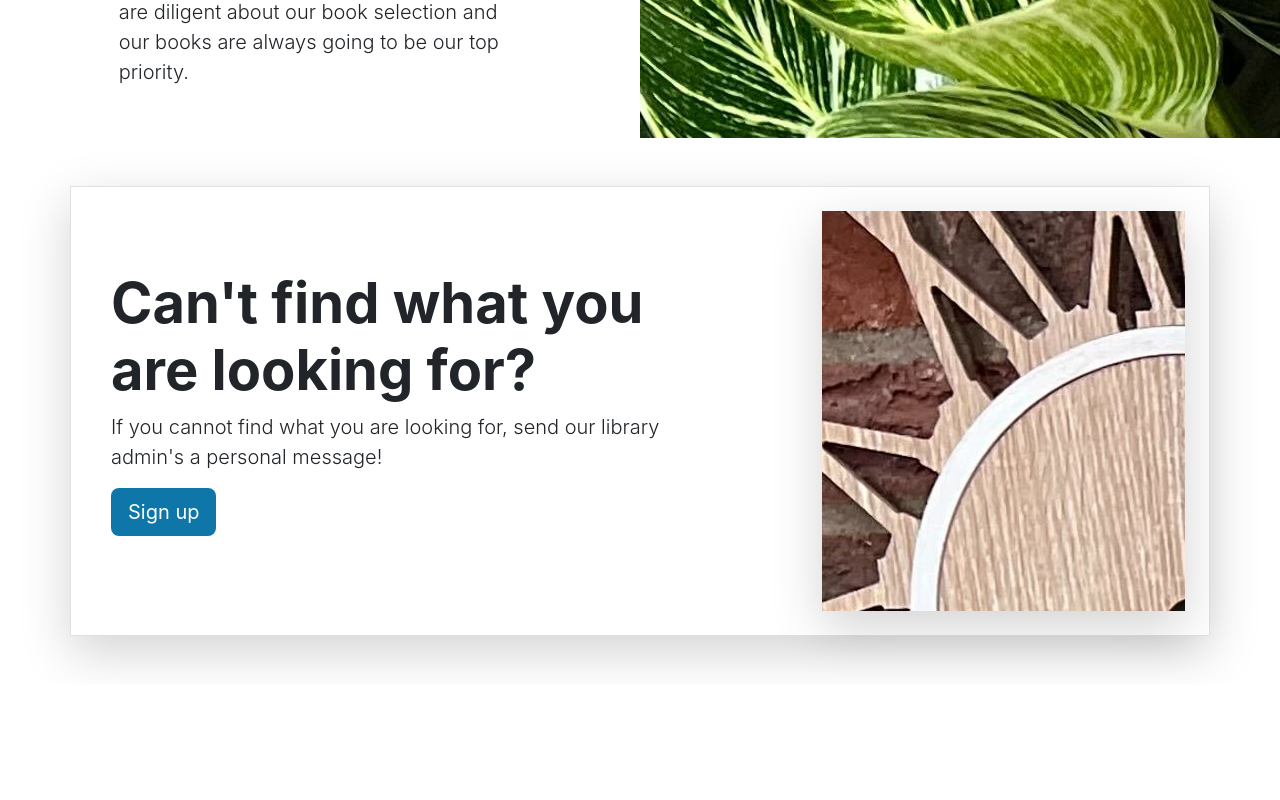
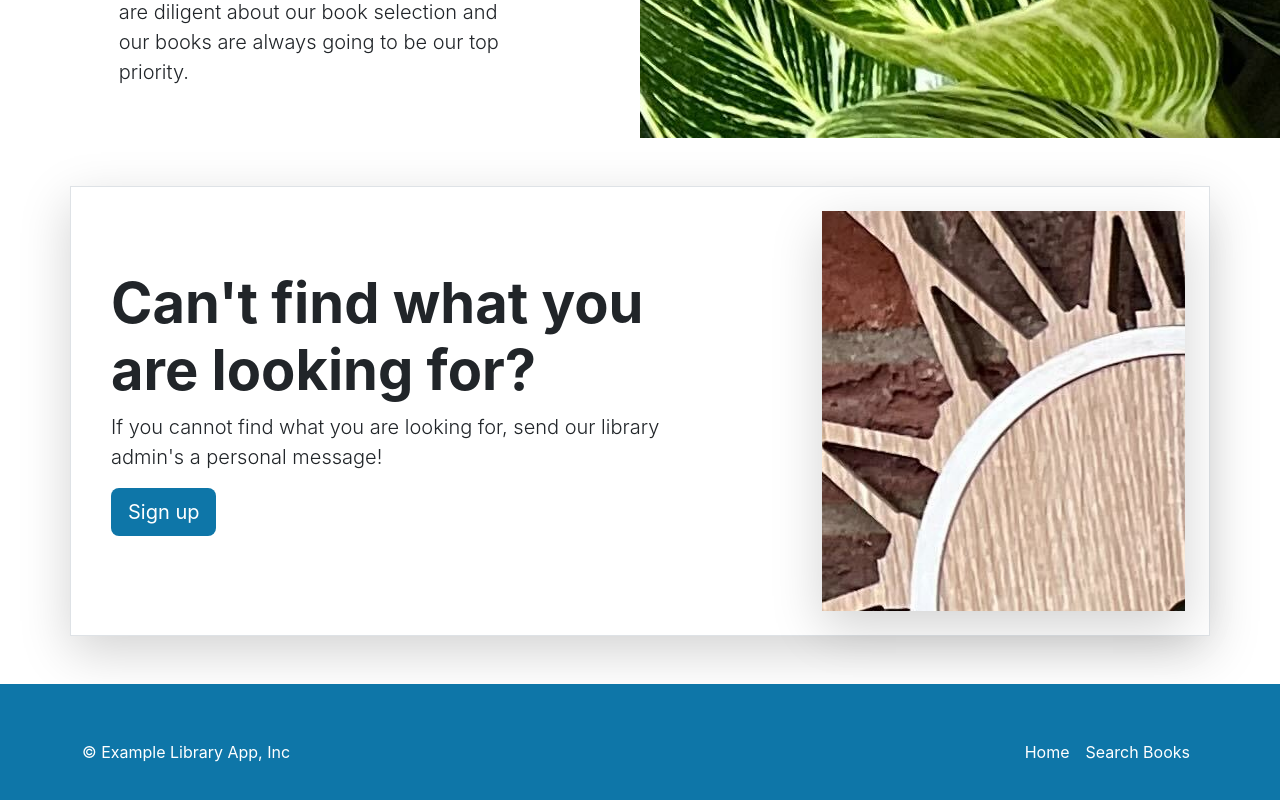
Before and after one commit to JDRGit/library-app, a React (Create React App) app: page / in a window 1280 px wide. Shown: the part 1786-2586 px from the top of the page. Before the commit the page ends 2470 px from the top, so only its background shows below. Built offline with nearby package versions, Linux system fonts and the light colour scheme.

Commit message:
Footer component

```diff
--- a/src/App.tsx
+++ b/src/App.tsx
@@ -2,6 +2,7 @@
 import "./App.css";
 import { Carousel } from "./layout/HomePage/Carousel";
 import { ExploreTopBooks } from "./layout/HomePage/ExploreTopBooks";
+import { Footer } from "./layout/HomePage/Footer";
 import { Heros } from "./layout/HomePage/Heros";
 import { LibraryServices } from "./layout/HomePage/LibraryServices";
 import { Navbar } from "./layout/NavbarAndFooter/Navbar";
@@ -14,6 +15,7 @@
       <Carousel />
       <Heros />
       <LibraryServices />
+      <Footer />
     </div>
   );
 }
--- /dev/null
+++ b/src/layout/HomePage/Footer.tsx
@@ -0,0 +1,22 @@
+export const Footer = () => {
+    return (
+        <div className='main-color'>
+            <footer className='container d-flex flex-wrap
+                justify-content-between align-items-center py-5 main-color'>
+                <p className='col-md-4 mb-0 text-white'>© Example Library App, Inc</p>
+                <ul className='nav navbar-dark col-md-4 justify-content-end'>
+                    <li className='nav-item'>
+                        <a href='#' className='nav-link px-2 text-white'>
+                            Home
+                        </a>
+                    </li>
+                    <li className='nav-item'>
+                        <a href='#' className='nav-link px-2 text-white'>
+                            Search Books
+                        </a>
+                    </li>
+                </ul>
+            </footer>
+        </div>
+    );
+}
```
